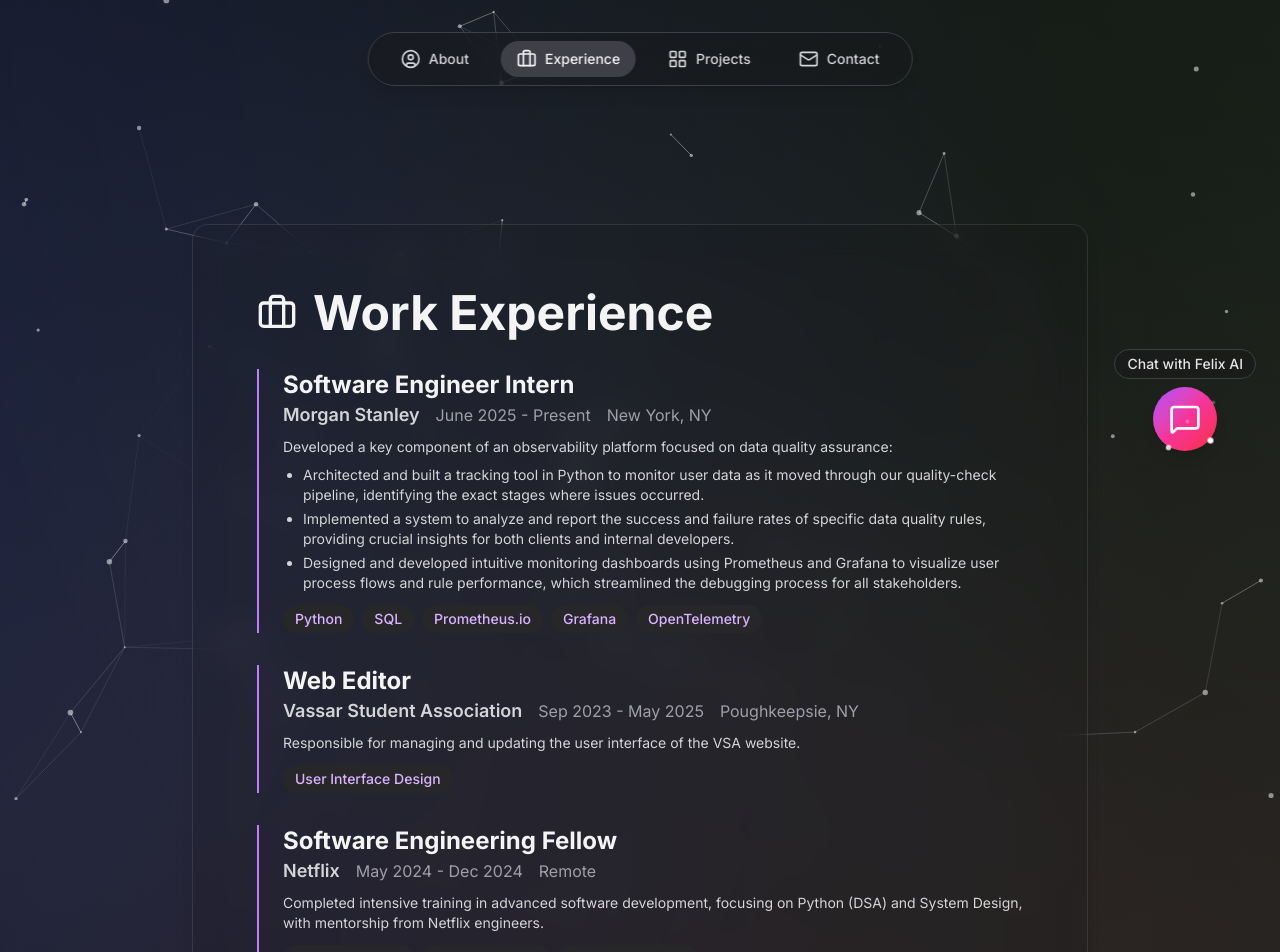
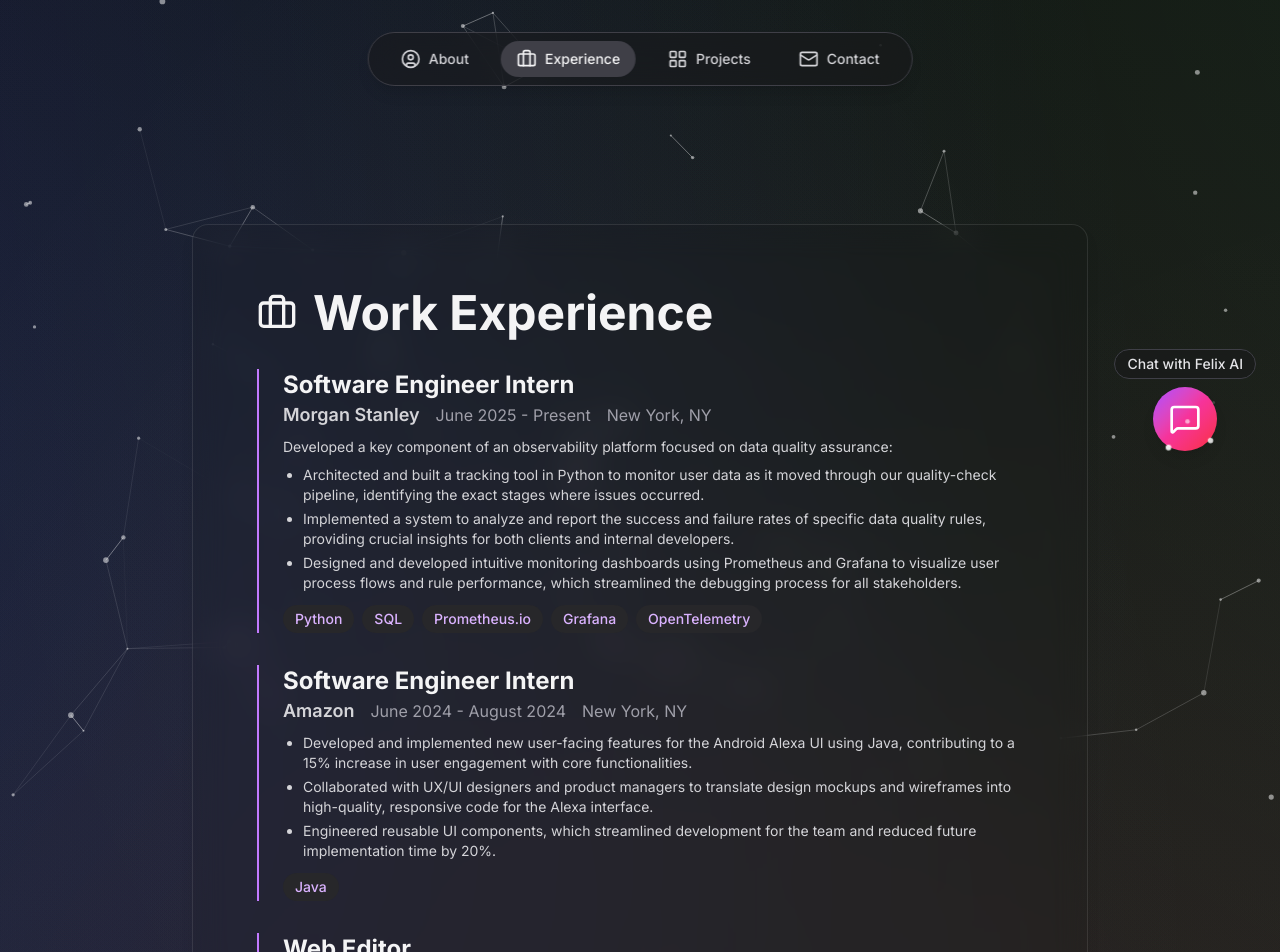
Before and after one commit to Felomondi/gen_ai_pw, a Next.js app in the folder my-ai-portfolio/: page /experience in a window 1280 px wide. Shown: the top 952 px of the page. Built offline with nearby package versions, Linux system fonts and the light colour scheme.

Commit message:
add some configurations

```diff
--- a/my-ai-portfolio/app/experience/page.tsx
+++ b/my-ai-portfolio/app/experience/page.tsx
@@ -21,6 +21,22 @@
       ]
     },
     skills: ["Python", "SQL", "Prometheus.io", "Grafana", "OpenTelemetry"],
+  },
+
+  {
+    role: "Software Engineer Intern",
+    company: "Amazon",
+    date: "June 2024 - August 2024",
+    location: "New York, NY",
+    // FIX: Changed description to be an object with an intro and bullet points
+    description: {
+      points: [
+        "Developed and implemented new user-facing features for the Android Alexa UI using Java, contributing to a 15% increase in user engagement with core functionalities.",
+        "Collaborated with UX/UI designers and product managers to translate design mockups and wireframes into high-quality, responsive code for the Alexa interface.",
+        "Engineered reusable UI components, which streamlined development for the team and reduced future implementation time by 20%."
+      ]
+    },
+    skills: ["Java"],
   },
   {
     role: "Web Editor",
```
